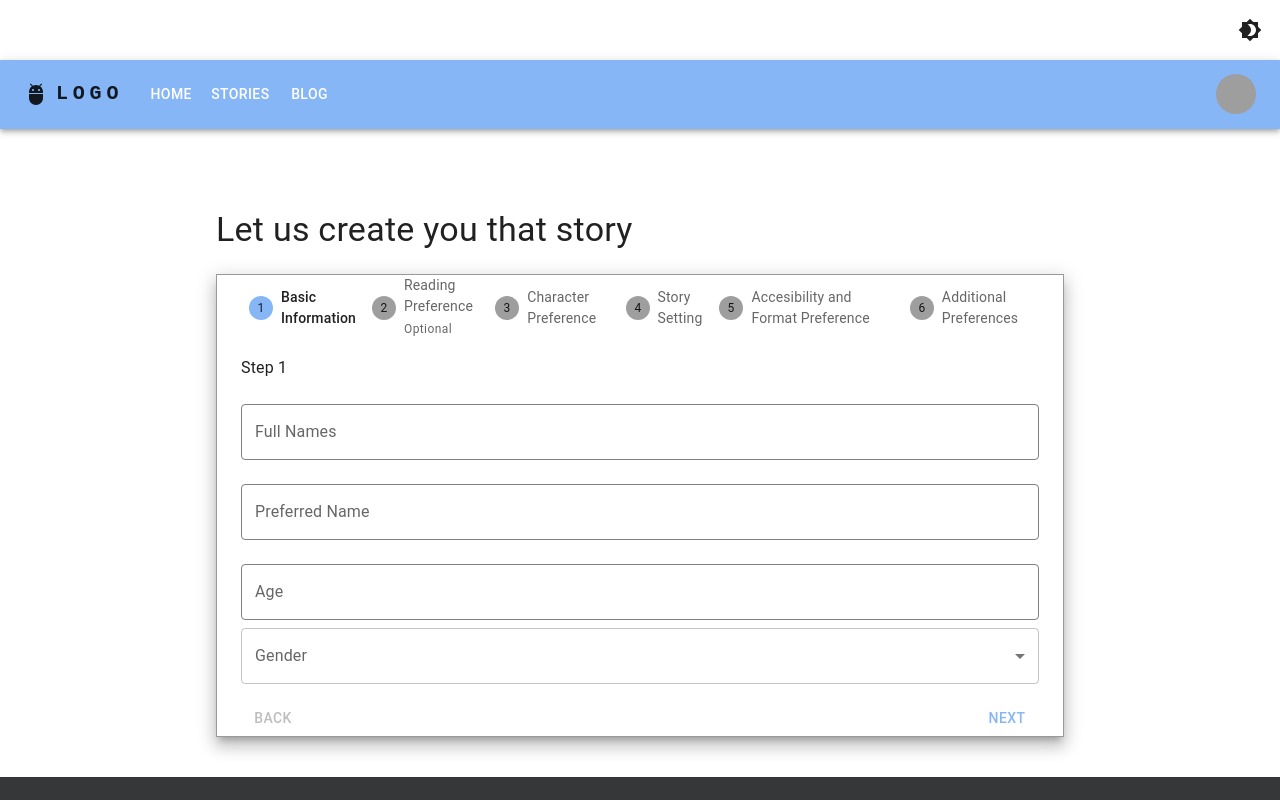
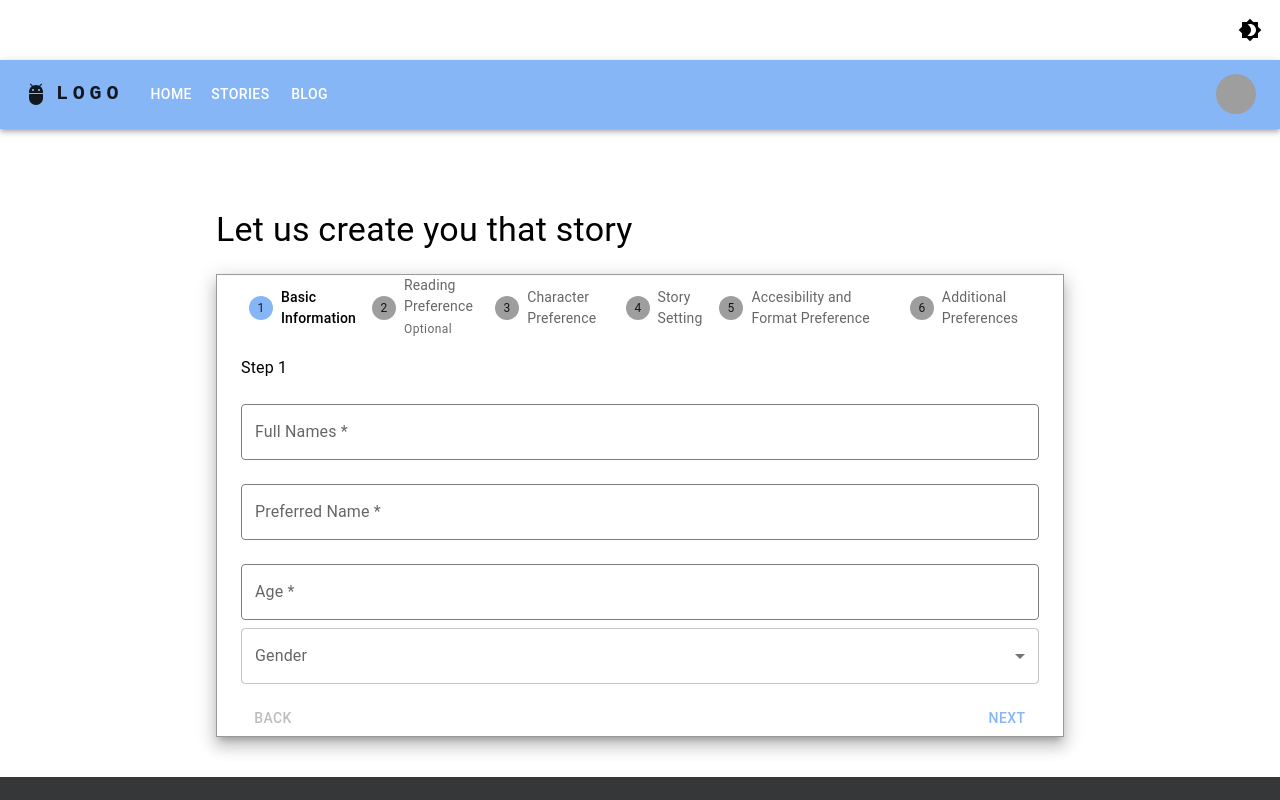
Before and after one commit to georgemathenge/somesha-app-react, a React (Create React App) app: page /create-new in a window 1280 px wide. Shown: the top 800 px of the page. Built offline with nearby package versions, Linux system fonts and the light colour scheme; grey boxes are pictures that could not be loaded.

Commit message:
validations

```diff
--- a/src/App.js
+++ b/src/App.js
@@ -21,12 +21,40 @@ const getTheme = (mode) => createTheme({
     secondary: {
       main: '#dc004e', // Customize your secondary color
     },
+    background: {
+      default: mode === 'light' ? '#fff' : '#121212',
+      paper: mode === 'light' ? '#fff' : '#121212',
+    },
+    text: {
+      primary: mode === 'light' ? '#000' : '#fff',
+    },
+  },
+  components: {
+    MuiTextField: {
+      styleOverrides: {
+        root: {
+          '& .MuiInputBase-root': {
+            color: mode === 'light' ? '#000' : '#fff',
+            backgroundColor: mode === 'light' ? '#fff' : '#121212',
+          },
+          '& .MuiOutlinedInput-notchedOutline': {
+            borderColor: mode === 'light' ? '#000' : '#fff',
+          },
+          '&:hover .MuiOutlinedInput-notchedOutline': {
+            borderColor: mode === 'light' ? '#000' : '#fff',
+          },
+          '&.Mui-focused .MuiOutlinedInput-notchedOutline': {
+            borderColor: mode === 'light' ? '#000' : '#fff',
+          },
+        },
+      },
+    },
   },
 });
 
 const router = createBrowserRouter(
   createRoutesFromElements(
-    <Route path="/"  element={<Root />}>
+    <Route path="/" element={<Root />}>
       <Route index element={<Home />} />
       <Route path='/create-new' element={<NewStory />} />
       <Route path="/view-story/:storyId" element={<ViewStory />} />
--- a/src/components/NewStory.jsx
+++ b/src/components/NewStory.jsx
@@ -95,6 +95,7 @@ function NewStory() {
     });
   };
 
+
   //  const [filteredGenres, setFilteredGenres] = useState(genres);
 
   //  const handleAgeChange = (event) => {
@@ -128,6 +129,13 @@ function NewStory() {
     if (activeStep === 0) {
       if (!formData.fullName) {
         newErrors.name = "Name is required";
+      } else if (!/^[A-Za-z\s]+$/.test(formData.fullName)) {
+        newErrors.name = "Name must contain only alphabetic characters";
+      }
+      if (!formData.preferredName) {
+        newErrors.preferredName = "Preferred Name is required";
+      } else if (!/^[A-Za-z\s]+$/.test(formData.preferredName)) {
+        newErrors.preferredName = "Preferred Name must contain only alphabetic characters";
       }
       if (!formData.age) {
         newErrors.age = "Age is required";
@@ -144,14 +152,13 @@ function NewStory() {
       if (!formData.favouriteTheme) {
         newErrors.theme = "Please Select a theme";
       }
+
     }
-    // else if (activeStep === 2) {
-    //   if (!formData.email) {
-    //     newErrors.email = "Email is required";
-    //   } else if (!/\S+@\S+\.\S+/.test(formData.email)) {
-    //     newErrors.email = "Email address is invalid";
-    //   }
-    // }
+    else if (activeStep === 2) {
+    if (!/^[A-Za-z\s]+$/.test(formData.preferredMainCharacter)) {
+        newErrors.preferredMainCharacter = "Preferred Main Name must contain only alphabetic characters";
+      }
+    }
 
     setErrors(newErrors);
     return Object.keys(newErrors).length === 0;
@@ -208,7 +215,7 @@ function NewStory() {
           <form>
             <TextField
               name="fullName"
-              label="Full Names"
+              label="Full Names *"
               variant="outlined"
               fullWidth
               type="text"
@@ -216,20 +223,24 @@ function NewStory() {
               value={formData.fullName}
               onChange={handleChange}
               className="custom-textfield"
-            />
+              helperText={errors.name}
+              error={Boolean(errors.name)}
+              />
             <TextField
               name="preferredName"
-              label="Preferred Name"
+              label="Preferred Name *"
               variant="outlined"
               fullWidth
               margin="normal"
               value={formData.preferredName}
               onChange={handleChange}
               className="custom-textfield"
+              helperText={errors.preferredName}
+              error={Boolean(errors.preferredName)}
             />
             <TextField
               name="age"
-              label="Age"
+              label="Age *"
               variant="outlined"
               fullWidth
               margin="normal"
@@ -264,7 +275,7 @@ function NewStory() {
               margin="normal"
               error={Boolean(errors.genre)}
             >
-              <InputLabel id="genre-label">Favourite Genre</InputLabel>
+              <InputLabel id="genre-label">Favourite Genre *</InputLabel>
               <Select
                 name="favouriteGenre"
                 labelId="genre-label"
@@ -290,7 +301,7 @@ function NewStory() {
                 margin="normal"
                 error={Boolean(errors.subGenre)}
               >
-                <InputLabel id="subgenre-label">Favourite SubGenre</InputLabel>
+                <InputLabel id="subgenre-label">Favourite SubGenre *</InputLabel>
                 <Select
                   name="favouriteSubGenre"
                   labelId="subgenre-label"
@@ -324,7 +335,7 @@ function NewStory() {
                 margin="normal"
                 error={Boolean(errors.theme)}
               >
-                <InputLabel id="theme-label">Themes</InputLabel>
+                <InputLabel id="theme-label">Themes *</InputLabel>
                 <Select
                   name="favouriteTheme"
                   labelId="theme-label"
@@ -380,6 +391,8 @@ function NewStory() {
               value={formData.preferredMainCharacter}
               onChange={handleChange}
               className="custom-textfield"
+              helperText={errors.preferredMainCharacter}
+              error={Boolean(errors.preferredMainCharacter)}
             />
           </form>
         );
--- a/src/index.css
+++ b/src/index.css
@@ -16,7 +16,7 @@ code {
   margin-bottom: 16px;
 }
 .custom-textfield .MuiInputBase-input {
-  color: black;
+  /* color: black; */
   /* Text color */
 }
 
```
